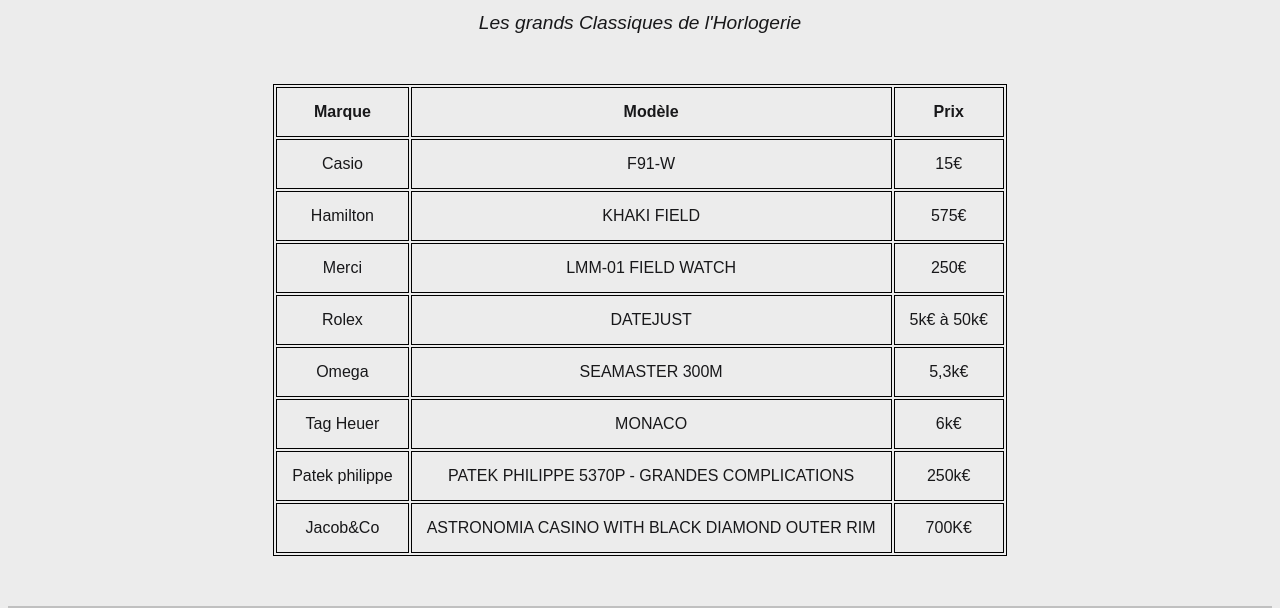
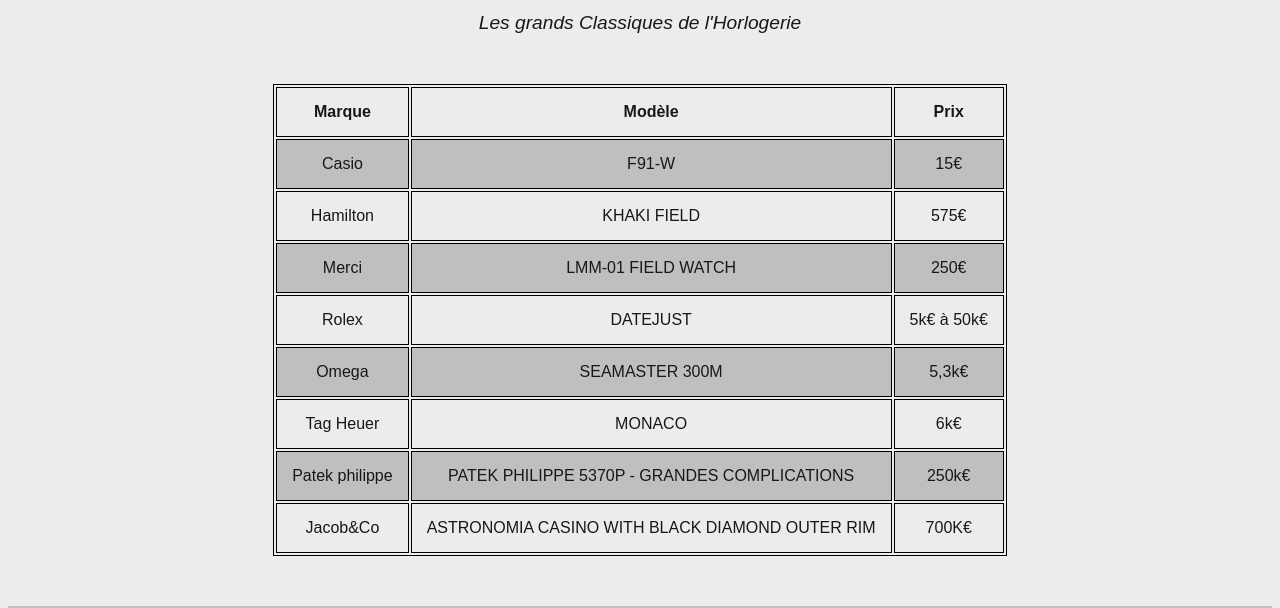
Before and after one commit to Clem410/A_la_bonne_heure, a plain HTML site: page recap.html in a window 1280 px wide. Shown: the part 192-800 px from the top of the page. Drawn offline with Linux system fonts and the light colour scheme; a web font is replaced by a local one.

Commit message:
Update main.css

```diff
--- a/css/main.css
+++ b/css/main.css
@@ -93,6 +93,8 @@ table, th, td {
 th, td {
   padding: 15px;
 }
+
+tr:nth-child(even) {background-color: #c0bebe;}
 
 .tableau { text-align: center; margin: 0 auto; }
 
```
